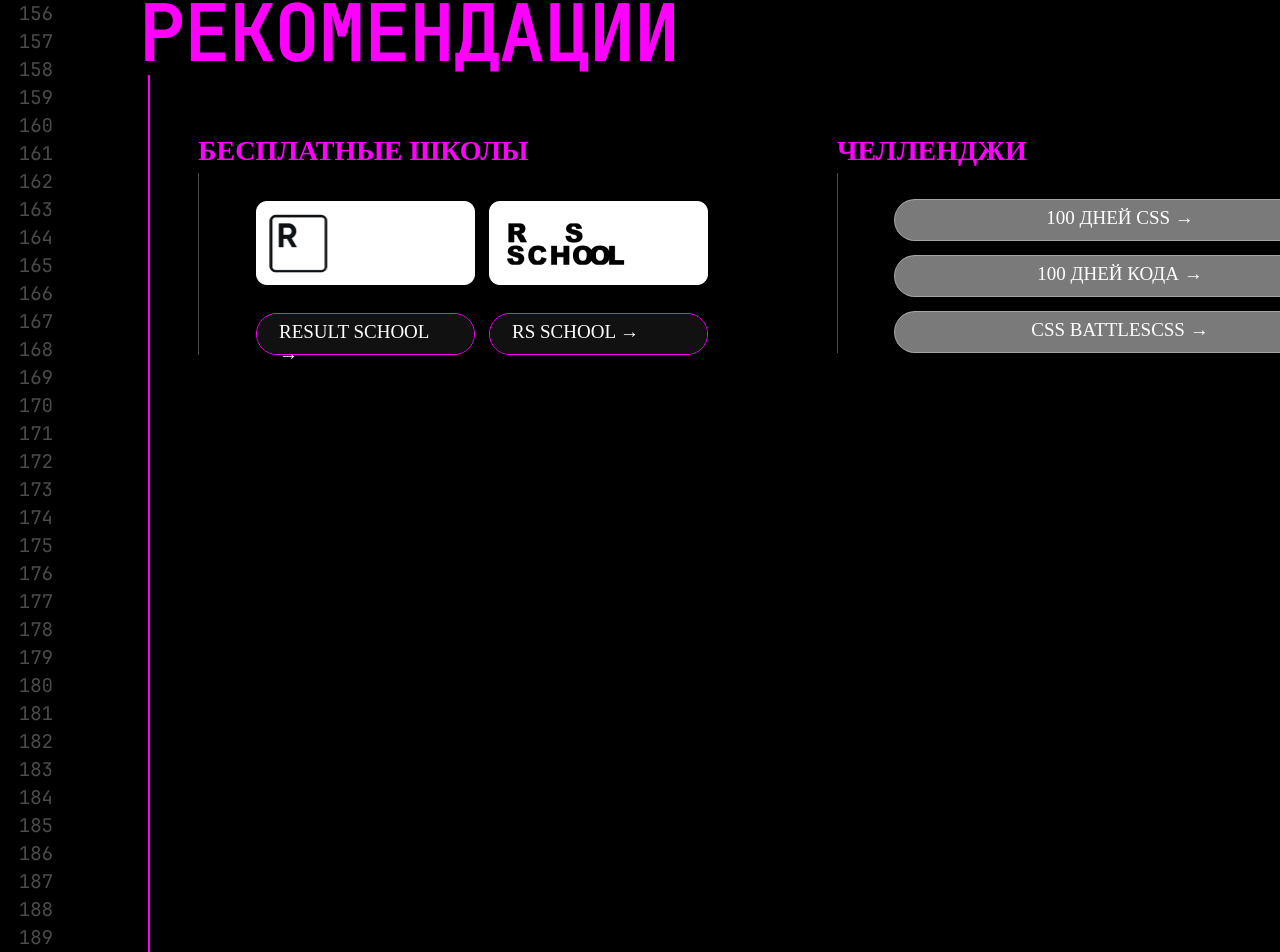
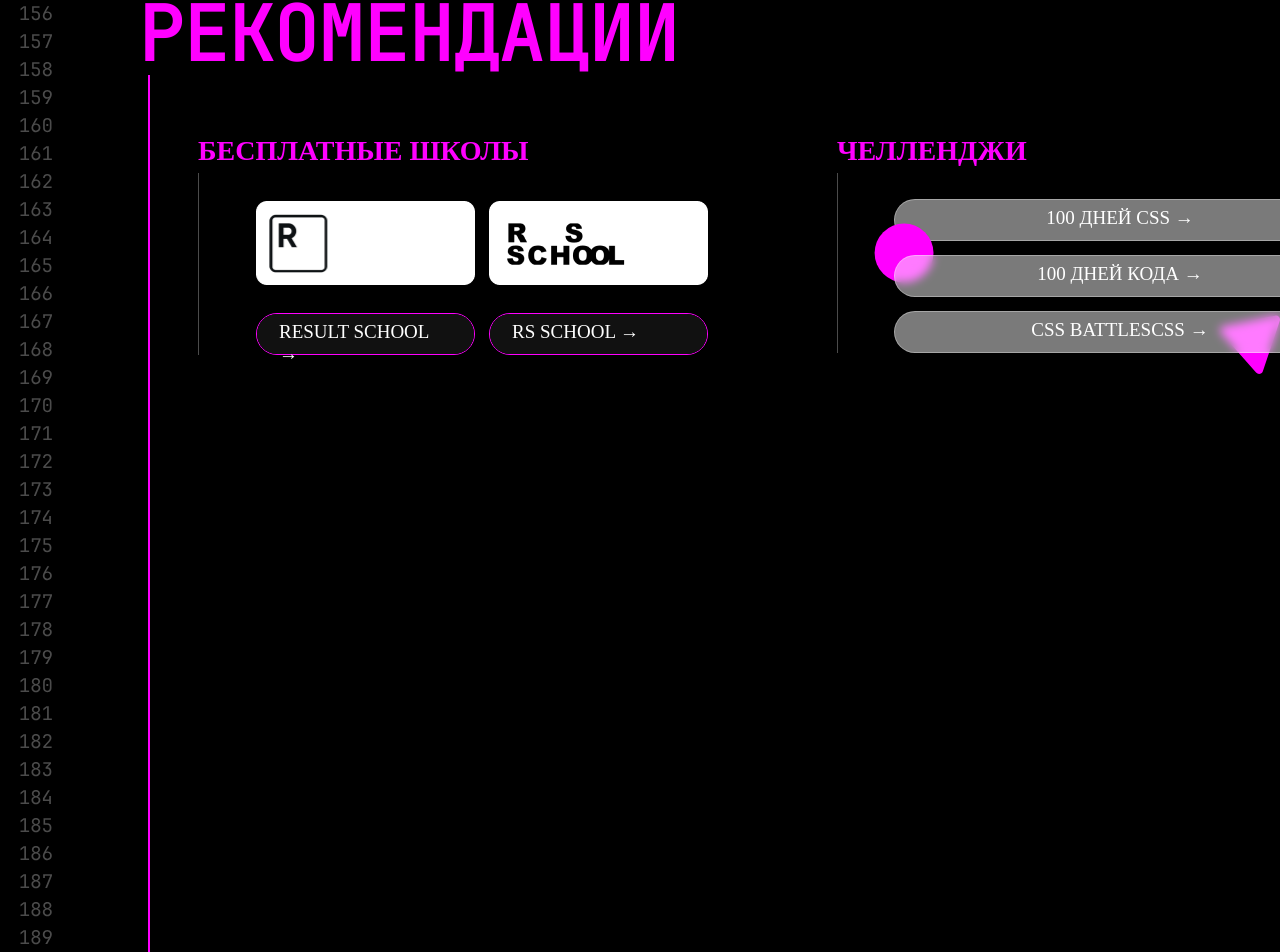
Before and after one commit to naniylid/frontend-info, a React (Vite) app: page / in a window 1280 px wide. Shown: the part 4544-5496 px from the top of the page. Built offline with nearby package versions, Linux system fonts and the light colour scheme; a web font is replaced by a local one.

Commit message:
feat: добавила в челленджи фигурные изображения

```diff
--- a/src/components/Recommendations/RecommendItems.tsx
+++ b/src/components/Recommendations/RecommendItems.tsx
@@ -1,6 +1,9 @@
 import { Link } from "react-router-dom";
 import resultSchool from "../../assets/image/result-school.png";
 import rollingSSchool from "../../assets/image/rs-school.png";
+import circle from "../../assets/image/circle.svg";
+import star from "../../assets/image/star.svg";
+import triangle from "../../assets/image/triangle.svg";
 
 const RecommendItems: React.FC = () => {
   return (
@@ -36,6 +39,13 @@ const RecommendItems: React.FC = () => {
         <section className="recomm-items_block">
           <h2>ЧЕЛЛЕНДЖИ</h2>
           <div className="line challenges">
+            <img src={circle} alt="" className="challenges_decor circle-svg" />
+            <img src={star} alt="" className="challenges_decor star-svg" />
+            <img
+              src={triangle}
+              alt=""
+              className="challenges_decor triangle-svg"
+            />
             <Link
               to="https://100dayscss.com/about/"
               target="_blank"
--- a/src/styles/pages/Recommendations.module.scss
+++ b/src/styles/pages/Recommendations.module.scss
@@ -123,12 +123,17 @@
       text-align: center;
       border: 1px solid rgba(255, 255, 255, 0.33);
       border-radius: 40px;
+      backdrop-filter: blur(5px);
       transition: all 0.3s ease-in-out;
 
       &:hover {
-        background-color: #000;
+        background-color: rgba(#000, 0.48);
         color: $purpleColor;
-        border: 1px solid $purpleColor;
+        border: 1px solid rgba($purpleColor, 0.33);
+      }
+
+      &:nth-of-type(2) {
+        z-index: 3;
       }
     }
   }
@@ -147,9 +152,35 @@
   }
 
   .challenges {
+    position: relative;
     display: flex;
     flex-direction: column;
     gap: 14px;
     padding: 25.5px 0 0 55.5px;
+
+    &_decor {
+      position: absolute;
+    }
+
+    .circle-svg {
+      max-width: 60px;
+      top: 28%;
+      left: 7%;
+      z-index: 2;
+    }
+
+    .star-svg {
+      max-width: 112px;
+      top: 7%;
+      left: 88%;
+      z-index: -1;
+    }
+
+    .triangle-svg {
+      max-width: 64px;
+      top: 79%;
+      left: 75%;
+      z-index: -1;
+    }
   }
 }
```
Also changed, not shown: src/assets/image/triangle.svg (renamed from src/assets/image/trianglesvg.svg).
